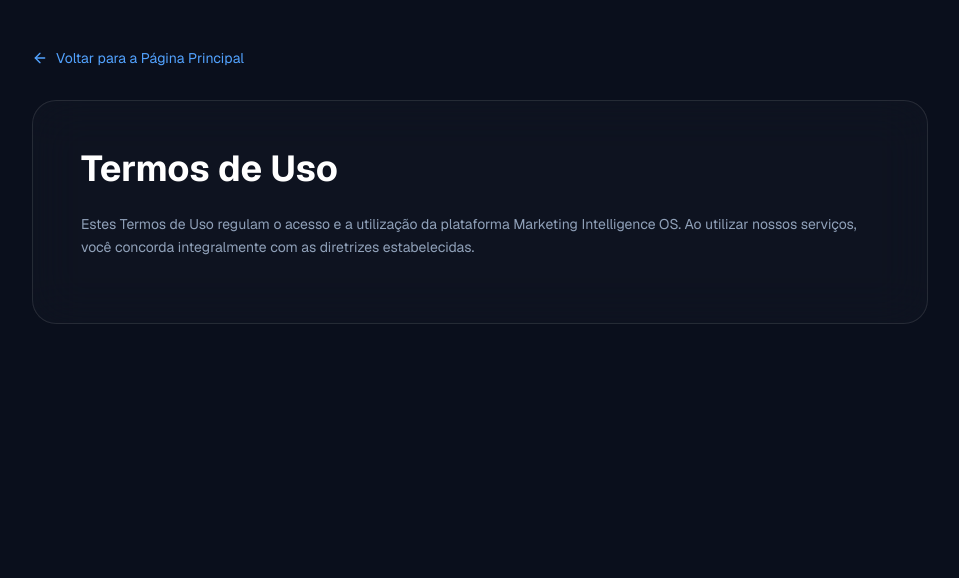
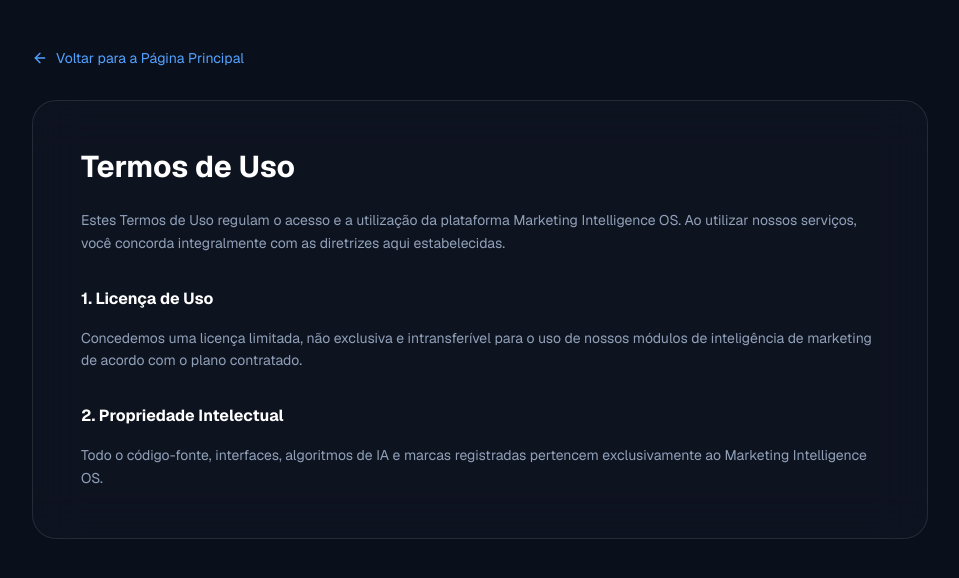
Before and after one commit to felipecarnaubasp-dot/marketing-intelligence-os, a Next.js app: page /termos in a window 1280 px wide. Shown: the top 578 px of the page, without its empty margins (160-1119 px from the left). Built offline with nearby package versions, Linux system fonts and the light colour scheme.

Commit message:
Update page.tsx

```diff
--- a/app/termos/page.tsx
+++ b/app/termos/page.tsx
@@ -11,10 +11,14 @@
           <ArrowLeft className="w-4 h-4" /> Voltar para a Página Principal
         </Link>
         <div className="p-8 md:p-12 rounded-3xl bg-white/[0.02] border border-white/10 backdrop-blur-xl">
-          <h1 className="text-3xl md:text-4xl font-bold text-white mb-6">Termos de Uso</h1>
-          <p className="text-slate-400 leading-relaxed text-sm mb-4">
-            Estes Termos de Uso regulam o acesso e a utilização da plataforma Marketing Intelligence OS. Ao utilizar nossos serviços, você concorda integralmente com as diretrizes estabelecidas.
-          </p>
+          <h1 className="text-3xl font-bold text-white mb-6">Termos de Uso</h1>
+          <div className="space-y-4 text-sm text-slate-400 leading-relaxed">
+            <p>Estes Termos de Uso regulam o acesso e a utilização da plataforma Marketing Intelligence OS. Ao utilizar nossos serviços, você concorda integralmente com as diretrizes aqui estabelecidas.</p>
+            <h3 className="text-white font-bold text-base pt-4">1. Licença de Uso</h3>
+            <p>Concedemos uma licença limitada, não exclusiva e intransferível para o uso de nossos módulos de inteligência de marketing de acordo com o plano contratado.</p>
+            <h3 className="text-white font-bold text-base pt-4">2. Propriedade Intelectual</h3>
+            <p>Todo o código-fonte, interfaces, algoritmos de IA e marcas registradas pertencem exclusivamente ao Marketing Intelligence OS.</p>
+          </div>
         </div>
       </div>
     </div>
```
